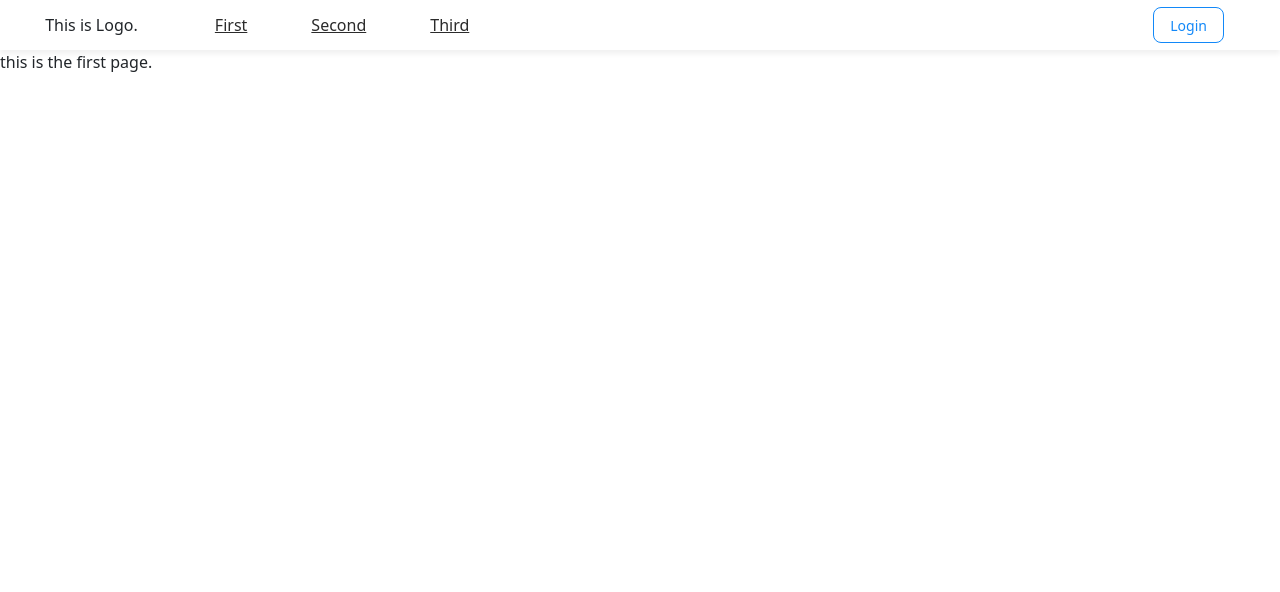
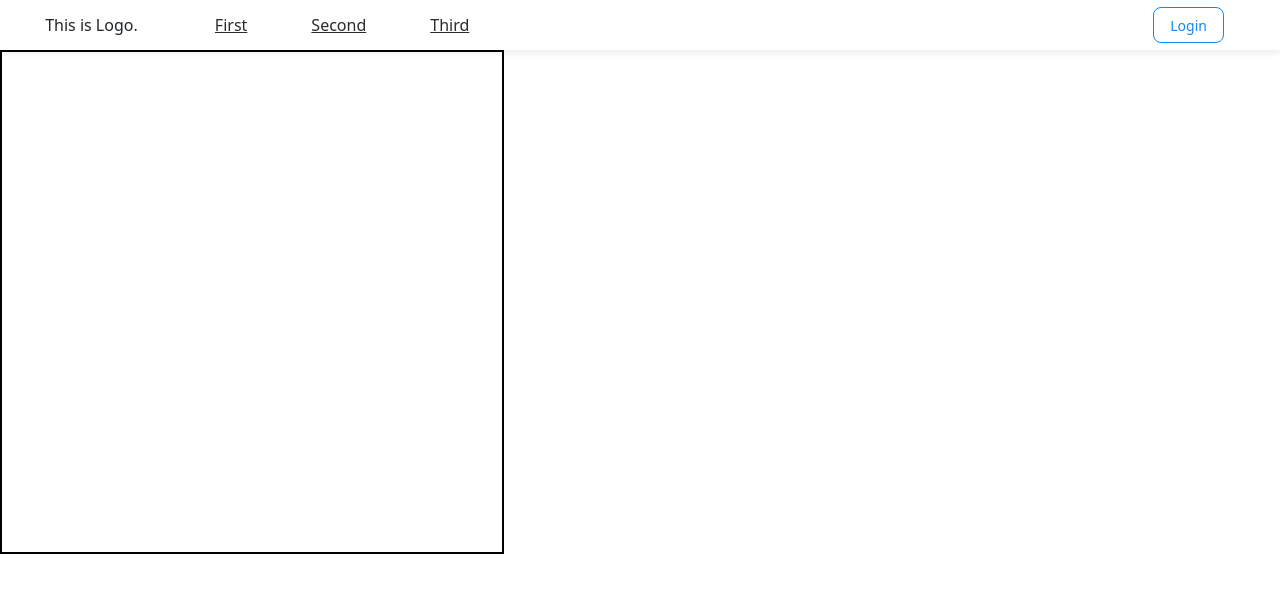
Before and after one commit to dewrain331/weriz-ts, a React (Create React App) app in the folder front/: page / in a window 1280 px wide. Shown: the top 592 px of the page. Built offline with nearby package versions, Linux system fonts and the light colour scheme.

Commit message:
feat : canvas
- pages/canvas
- if click canvas, draw 50,50 red square

```diff
--- a/front/src/App.jsx
+++ b/front/src/App.jsx
@@ -1,7 +1,7 @@
 import { Route, Routes } from "react-router-dom";
 
 import Layout from "./styles/layout";
-import First from "./pages/first";
+import Canvas from "./pages/canvas";
 import Second from "./pages/second";
 import Third from "./pages/third";
 
@@ -9,7 +9,7 @@ const App = () => {
   return (
     <Routes>
       <Route element={<Layout />}>
-        <Route path="/" element={<First />} />
+        <Route path="/" element={<Canvas />} />
         <Route path="/2" element={<Second />} />
         <Route path="/3" element={<Third />} />
       </Route>
--- /dev/null
+++ b/front/src/pages/canvas/index.jsx
@@ -0,0 +1,32 @@
+import { useEffect, useRef, useState } from "react";
+
+const Canvas = () => {
+  const canvasRef = useRef(null);
+  const [ctx, setCtx] = useState();
+
+  const drawSquare = (evt) => {
+    ctx.strokeStyle = "red";
+    let x = evt.clientX - canvasRef.current.offsetLeft;
+    let y = evt.clientY - canvasRef.current.offsetTop;
+    let w = 50;
+    let h = 50;
+    ctx.strokeRect(x - w / 2, y - h / 2, w, h);
+  };
+
+  useEffect(() => {
+    const canvas = canvasRef.current;
+    setCtx(canvas.getContext("2d"));
+  }, []);
+
+  return (
+    <canvas
+      ref={canvasRef}
+      width={500}
+      height={500}
+      style={{ border: "2px solid black" }}
+      onMouseDown={drawSquare}
+    />
+  );
+};
+
+export default Canvas;
--- a/front/src/pages/first/index.jsx
+++ /dev/null
@@ -1,5 +0,0 @@
-const First = () => {
-  return <>this is the first page.</>;
-};
-
-export default First;
```
